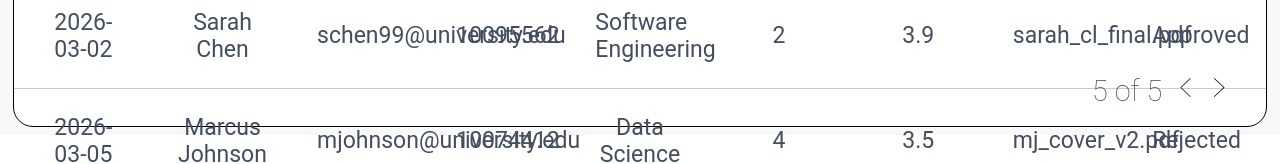
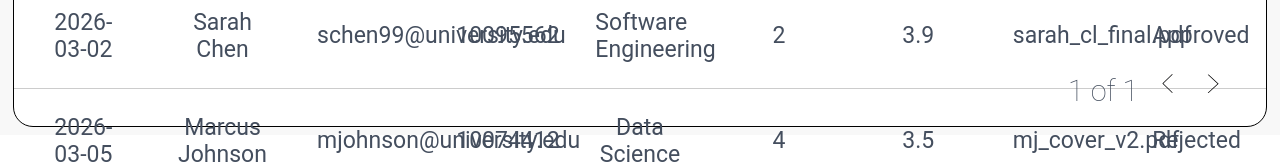
Before and after one commit to linguyn/406coopapp, a React (Vite) app in the folder frontend/: page /homepage in a window 1280 px wide. Shown: the part 665-829 px from the top of the page. Built offline with nearby package versions, Linux system fonts and the light colour scheme.

Commit message:
implemented feature to choose number of users per page, and created a page system to dynamically list out users

```diff
--- a/frontend/src/App.jsx
+++ b/frontend/src/App.jsx
@@ -4,112 +4,112 @@ import UserList from './pages/userList/UserList';
 import { BrowserRouter, Route, Routes } from 'react-router-dom';
 
 //fake data (ignore this)
-const fakeApplicantData = [
+const fakeApplicantData =[
   {
     id: 1,
-    DATE: "2026-03-23",
-    NAME: "Sung Jin-woo",
-    EMAIL: "sjwoo@ahjin.com",
-    STUDENTID: "00000001",
-    PROGRAM: "Hunter Academy",
-    YEAR: "4",
-    STUGPA: "4.0",
-    COVERLETTER: "arise.pdf",
-    STATUS: "Approved"
+    date: "2026-03-23",
+    name: "Sung Jin-woo",
+    email: "sjwoo@ahjin.com",
+    studentId: "00000001",
+    program: "Hunter Academy",
+    year: "4",
+    gpa: "4.0",
+    coverLetter: "arise.pdf",
+    status: "Approved"
   },
   {
     id: 2,
-    DATE: "2026-03-02",
-    NAME: "Sarah Chen",
-    EMAIL: "schen99@university.edu",
-    STUDENTID: "10095562",
-    PROGRAM: "Software Engineering",
-    YEAR: "2",
-    STUGPA: "3.9",
-    COVERLETTER: "sarah_cl_final.pdf",
-    STATUS: "Approved"
+    date: "2026-03-02",
+    name: "Sarah Chen",
+    email: "schen99@university.edu",
+    studentId: "10095562",
+    program: "Software Engineering",
+    year: "2",
+    gpa: "3.9",
+    coverLetter: "sarah_cl_final.pdf",
+    status: "Approved"
   },
   {
     id: 3,
-    DATE: "2026-03-05",
-    NAME: "Marcus Johnson",
-    EMAIL: "mjohnson@university.edu",
-    STUDENTID: "10074412",
-    PROGRAM: "Data Science",
-    YEAR: "4",
-    STUGPA: "3.5",
-    COVERLETTER: "mj_cover_v2.pdf",
-    STATUS: "Rejected"
+    date: "2026-03-05",
+    name: "Marcus Johnson",
+    email: "mjohnson@university.edu",
+    studentId: "10074412",
+    program: "Data Science",
+    year: "4",
+    gpa: "3.5",
+    coverLetter: "mj_cover_v2.pdf",
+    status: "Rejected"
   },
   {
     id: 4,
-    DATE: "2026-03-10",
-    NAME: "Elena Rodriguez",
-    EMAIL: "erodriguez@university.edu",
-    STUDENTID: "10103321",
-    PROGRAM: "Computer Science",
-    YEAR: "1",
-    STUGPA: "4.0",
-    COVERLETTER: "elena_apply.pdf",
-    STATUS: "Pending"
+    date: "2026-03-10",
+    name: "Elena Rodriguez",
+    email: "erodriguez@university.edu",
+    studentId: "10103321",
+    program: "Computer Science",
+    year: "1",
+    gpa: "4.0",
+    coverLetter: "elena_apply.pdf",
+    status: "Pending"
   },
   {
     id: 5,
-    DATE: "2026-03-12",
-    NAME: "Alex Kim",
-    EMAIL: "akim_dev@university.edu",
-    STUDENTID: "10061189",
-    PROGRAM: "Information Systems",
-    YEAR: "3",
-    STUGPA: "3.2",
-    COVERLETTER: "resume_cl.pdf",
-    STATUS: "Interviewing"
+    date: "2026-03-12",
+    name: "Alex Kim",
+    email: "akim_dev@university.edu",
+    studentId: "10061189",
+    program: "Information Systems",
+    year: "3",
+    gpa: "3.2",
+    coverLetter: "resume_cl.pdf",
+    status: "Interviewing"
   }
-];
+]
 
 const fakeStudentData = [
   {
     id: "stu-101",
-    NAME: "Kevin Miller",
-    EMAIL: "kevin.m@student.uwaterloo.ca",
-    STUDENTID: "20984432",
-    PROGRAM: "Computer Science",
-    APPLICATIONSSENT: 12,
-    PROGRESSREPORT: "Pending",
-    STATUS: "Interviewing"
+    name: "Kevin Miller",
+    email: "kevin.m@student.uwaterloo.ca",
+    studentId: "20984432",
+    program: "Computer Science",
+    applications: 12,
+    report: "Pending",
+    status: "Interviewing"
   },
   {
     id: "stu-102",
-    NAME: "Aisha Khan",
-    EMAIL: "a.khan@student.utoronto.ca",
-    STUDENTID: "20875561",
-    PROGRAM: "Software Engineering",
-    APPLICATIONSSENT: 8,
-    PROGRESSREPORT: "Completed",
-    STATUS: "Placed"
+    name: "Aisha Khan",
+    email: "a.khan@student.utoronto.ca",
+    studentId: "20875561",
+    program: "Software Engineering",
+    applications: 8,
+    report: "Completed",
+    status: "Placed"
   }
 ];
 
 const fakeSupervisorData = [
   {
     id: "sup-001",
-    NAME: "Dr. Sarah Chen",
-    COMPANY: "Sectra",
-    JOBTITLE: "Senior Software Architect",
-    EMAIL: "s.chen@sectra.com",
-    INTERNS: ["Kevin Miller"],
-    PROGRESSREPORTS: "2/3 Submitted",
-    STATUS: "Active"
+    name: "Dr. Sarah Chen",
+    company: "Sectra",
+    jobTitle: "Senior Software Architect",
+    email: "s.chen@sectra.com",
+    interns: ["Kevin Miller"],
+    progressReports: "2/3 Submitted",
+    status: "Active"
   },
   {
     id: "sup-002",
-    NAME: "Marcus Thorne",
-    COMPANY: "Home Trust",
-    JOBTITLE: "Cloud Operations Manager",
-    EMAIL: "m.thorne@hometrust.ca",
-    INTERNS: ["Jordan Smith"],
-    PROGRESSREPORTS: "1/1 Submitted",
-    STATUS: "On Leave"
+    name: "Marcus Thorne",
+    company: "Home Trust",
+    jobTitle: "Cloud Operations Manager",
+    email: "m.thorne@hometrust.ca",
+    interns: ["Jordan Smith"],
+    progressReports: "1/1 Submitted",
+    status: "On Leave"
   }
 ];
 
--- a/frontend/src/components/DataTable.jsx
+++ b/frontend/src/components/DataTable.jsx
@@ -4,47 +4,47 @@ import React, {useState} from 'react'
 const applicantListHeaders = [
     {
         id: 1,
-        KEY: "DATE",
+        KEY: "date",
         LABEL: "Date",
     },
     {
         id: 2,
-        KEY: "NAME",
+        KEY: "name",
         LABEL: "Name",
     },
     {
         id: 3,
-        KEY: "EMAIL",
+        KEY: "email",
         LABEL: "Email",
     },
     {
         id: 4,
-        KEY: "STUDENTID",
+        KEY: "studentId",
         LABEL: "Student ID",
     },
     {
         id: 5,
-        KEY: "PROGRAM",
+        KEY: "program",
         LABEL: "Program",
     },
     {
         id: 6,
-        KEY: "YEAR",
+        KEY: "year",
         LABEL: "Year",
     },
     {
         id: 7,
-        KEY: "STUGPA",
+        KEY: "gpa",
         LABEL: "GPA",
     },
     {
         id: 8,
-        KEY: "COVERLETTER",
+        KEY: "coverLetter",
         LABEL: "Cover Letter",
     },
     {
         id: 9,
-        KEY: "STATUS",
+        KEY: "status",
         LABEL: "Status",
     }
 ]
@@ -52,37 +52,37 @@ const applicantListHeaders = [
 const coopStudentListHeaders = [
     {
         id: 1,
-        KEY: "NAME",
+        KEY: "name",
         LABEL: "Name",
     },
     {
         id: 2,
-        KEY: "EMAIL",
+        KEY: "email",
         LABEL: "Email",
     },
     {
         id: 3,
-        KEY: "STUDENTID",
+        KEY: "studentId",
         LABEL: "Student ID",
     },
     {
         id: 4,
-        KEY: "PROGRAM",
+        KEY: "program",
         LABEL: "Program",
     },
     {
         id: 5,
-        KEY: "APPLICATIONSSENT",
+        KEY: "applications",
         LABEL: "Applications sent",
     },
     {
         id: 6,
-        KEY: "PROGRESSREPORT",
+        KEY: "report",
         LABEL: "Progress Report",
     },
     {
         id: 7,
-        KEY: "STATUS",
+        KEY: "status",
         LABEL: "Status",
     }
 ]
@@ -90,37 +90,37 @@ const coopStudentListHeaders = [
 const supervisorListHeaders = [
     {
         id: 1,
-        KEY: "NAME",
+        KEY: "name",
         LABEL: "Name",
     },
     {
         id: 2,
-        KEY: "EMAIL",
+        KEY: "email",
         LABEL: "Email",
     },
     {
         id: 3,
-        KEY: "COMPANY",
+        KEY: "company",
         LABEL: "Company",
     },
     {
         id: 4,
-        KEY: "JOBTITLE",
+        KEY: "jobTitle",
         LABEL: "Job Title",
     },
     {
         id: 5,
-        KEY: "INTERNS",
+        KEY: "interns",
         LABEL: "Interns",
     },
     {
         id: 6,
-        KEY: "PROGRESSREPORTS",
+        KEY: "report",
         LABEL: "Progress Report",
     },
     {
         id: 7,
-        KEY: "STATUS",
+        KEY: "status",
         LABEL: "Status",
     }
 ]
--- a/frontend/src/pages/userList/UserList.css
+++ b/frontend/src/pages/userList/UserList.css
@@ -172,3 +172,10 @@ table{
     width: 1.5vw;
     margin-top: 5%;
 }
+
+.page-button {
+    border:none;
+    background: none;
+    cursor: pointer;
+    margin-top: 4%;
+}
--- a/frontend/src/pages/userList/UserList.jsx
+++ b/frontend/src/pages/userList/UserList.jsx
@@ -9,12 +9,32 @@ import DataTable from '../../components/DataTable.jsx'
 
 function UserList(props){
 
-    const [titleName, setName] = useState("APPLICANT LIST");
     const [listType, setListName] = useState("applicant")
     const [userData, setUserData] = useState(props.applicantData)
     const [totalNumberOfUsers, setTotalNumberOfUsers] = useState(props.applicantData.length)
-    const [currentNumberOfUsers, setcurrentNumberOfUsers] = useState(props.applicantData.length)
+    const [currentPage, setCurrentPage] = useState(1)
+    const [usersPerPage, setUsersPerPage] = useState(5)
     console.log(totalNumberOfUsers)
+
+    //pages logic
+    const endIndex = currentPage * usersPerPage;
+    const beginningIndex = endIndex - usersPerPage;
+    const currentUserData = userData.slice(beginningIndex, endIndex);
+    const totalPages = Math.ceil(userData.length / usersPerPage);
+
+    const nextPage = () => {
+        if(currentPage < totalPages){
+            setCurrentPage(currentPage + 1);
+        }
+    };
+
+    const prevPage = () => {
+        if(currentPage > 1){
+            setCurrentPage(currentPage - 1);
+        }
+    }
+    //title change
+    const [titleName, setName] = useState("APPLICANT LIST");
 
     function toggleSelected(arg){
         const element = document.getElementById(arg)
@@ -41,6 +61,7 @@ function UserList(props){
     const updateTitleName = (arg) => {
 
         if (arg == "coop-student"){
+            setCurrentPage(1);
             setName("CO-OP STUDENT LIST");
             setListName(arg)
             toggleSelected(arg);
@@ -50,6 +71,7 @@ function UserList(props){
             changeCurrentNumberOfUsers(props.studentData.length);
         }
         else if (arg == "applicant"){
+            setCurrentPage(1);
             setName("APPLICANT LIST")
             setListName(arg)
             toggleSelected(arg);
@@ -59,16 +81,21 @@ function UserList(props){
             changeCurrentNumberOfUsers(props.applicantData.length);
         }
         else if (arg == "supervisor"){
+            setCurrentPage(1);
             setName("SUPERVISOR LIST")
             setListName(arg)
             toggleSelected(arg);
             removeSelected("applicant", "coop-student");
             setUserData(props.supervisorData);
             setTotalNumberOfUsers(props.supervisorData.length);
-            changeCurrentNumberOfUsers(supervisorData.length);
+            changeCurrentNumberOfUsers(props.supervisorData.length);
         }
     }
-    const handleClick = () => console.log(titleName);
+
+    const handleChangeNumberOfEntries = (e) => {
+        setUsersPerPage(e.target.value);
+        console.log(e.target.value);
+    }
 ``
     return(
 
@@ -98,7 +125,7 @@ function UserList(props){
 
                     <div className='entries'>
 
-                        <select className='select-number-entries' defaultValue={5}>
+                        <select className='select-number-entries' defaultValue={5} onChange={handleChangeNumberOfEntries}>
                             <option value='1'>1</option>
                             <option value='2'>2</option>
                             <option value='3'>3</option>
@@ -123,12 +150,17 @@ function UserList(props){
 
                 </div>
 
-            <DataTable userData={userData} listType={listType}></DataTable>
+            <DataTable userData={currentUserData} listType={listType}></DataTable>
 
                 <div className='bottom-header'>
-                    <h2>{currentNumberOfUsers} of {totalNumberOfUsers}</h2>
-                    <img src={LeftArrowIcon} ></img>
-                    <img src={RightArrowIcon} ></img>
+                    <h2>{currentPage} of {totalPages}</h2>
+                    <button className='page-button'>
+                        <img src={LeftArrowIcon} onClick={prevPage} disabled={currentPage === 1}></img>
+                    </button>
+                    <button className='page-button'>
+                        <img src={RightArrowIcon} onClick={nextPage} disabled={currentPage === totalPages}></img>
+                    </button>
+
 
 
                 </div>
```
